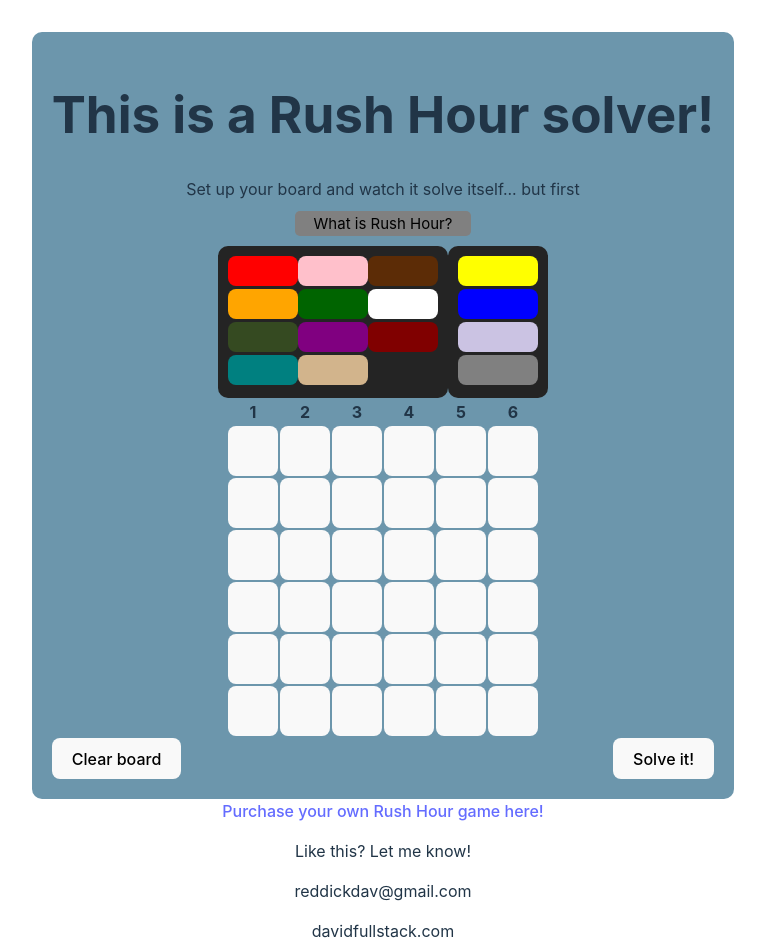
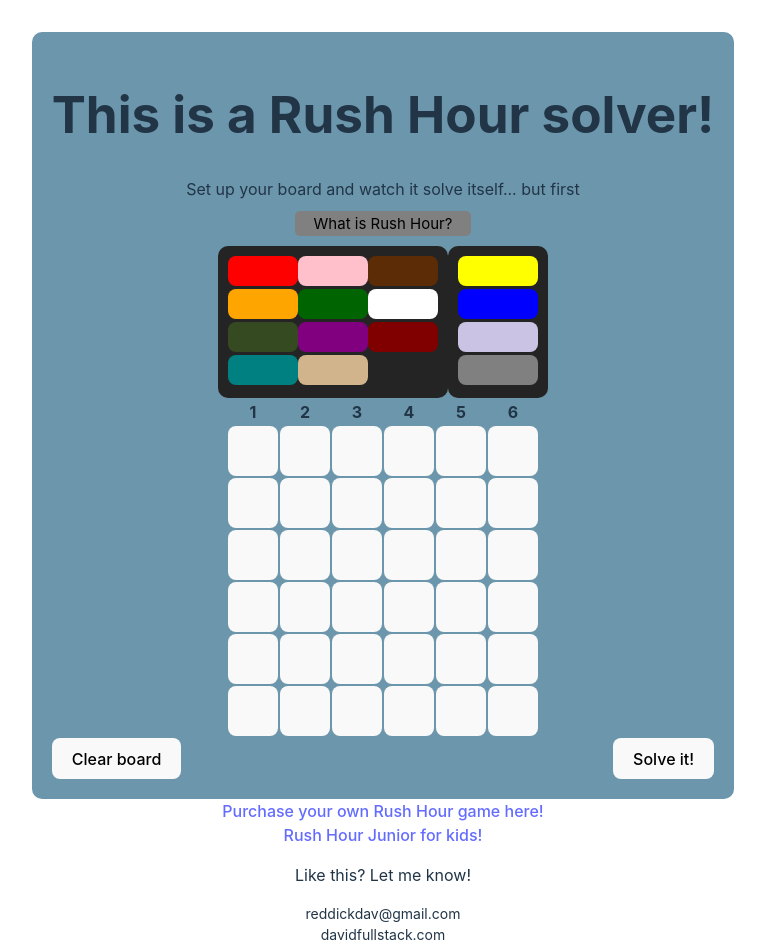
Before and after one commit to reddickda/rushHour, a React (Vite) app: page / in a window 1280 px wide. Shown: the top 952 px of the page, without its empty margins (257-1022 px from the left). Built offline with nearby package versions, Linux system fonts and the light colour scheme.

Commit message:
fixed linked

```diff
--- a/src/App.tsx
+++ b/src/App.tsx
@@ -55,10 +55,15 @@ function App() {
           </div>
         </>}
       </div>
-      <div><a target="_blank" href="https://www.amazon.com/gp/search?ie=UTF8&tag=dreddick-20&linkCode=ur2&linkId=9ef5790b3be96d5ea3b119733363d71d&camp=1789&creative=9325&index=toys-and-games&keywords=rushhourgame">Purchase your own Rush Hour game here!</a></div>
+      <div>
+        <a target="_blank" href="https://www.amazon.com/ThinkFun-Rush-Traffic-Logic-Girls/dp/B00000DMER/ref=sr_1_4?camp=1789&creative=9325&keywords=rush+hour+game&linkCode=ur2&linkId=9ef5790b3be96d5ea3b119733363d71d&qid=1689951232&s=toys-and-games&sr=1-4&_encoding=UTF8&tag=dreddick-20&linkCode=ur2&linkId=966e5b78d9cf24a3e03af0082583651a&camp=1789&creative=9325">Purchase your own Rush Hour game here!</a>
+      </div>
+      <div>
+        <a target="_blank" href="https://www.amazon.com/ThinkFun-Junior-Traffic-Logic-Girls/dp/B00GRV5JNY/ref=sr_1_4?camp=1789&creative=9325&keywords=rush+hour+game&linkCode=ur2&linkId=9ef5790b3be96d5ea3b119733363d71d&qid=1689951149&s=toys-and-games&sr=1-4&_encoding=UTF8&tag=dreddick-20&linkCode=ur2&linkId=17c1237c4c6076b99c7a463da8e7ae9f&camp=1789&creative=9325">Rush Hour Junior for kids!</a>
+      </div>
       <p>Like this? Let me know! </p>
-      <p>reddickdav@gmail.com</p>
-      <p>davidfullstack.com</p>
+      <div style={{fontSize:14}}>reddickdav@gmail.com</div>
+      <div style={{fontSize:14}}>davidfullstack.com</div>
       {open && <div style={{
         left: 0,
         right: 0,
```
